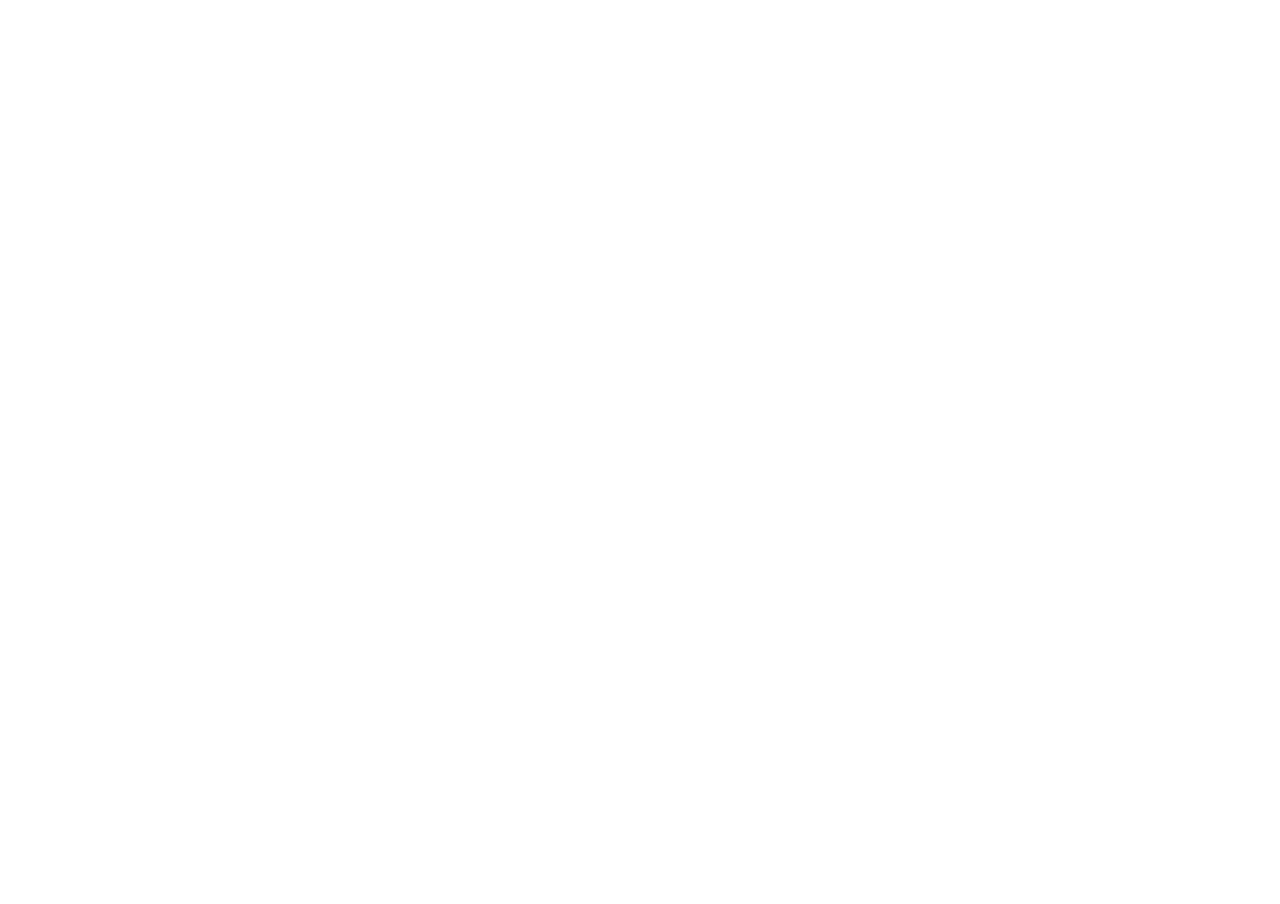
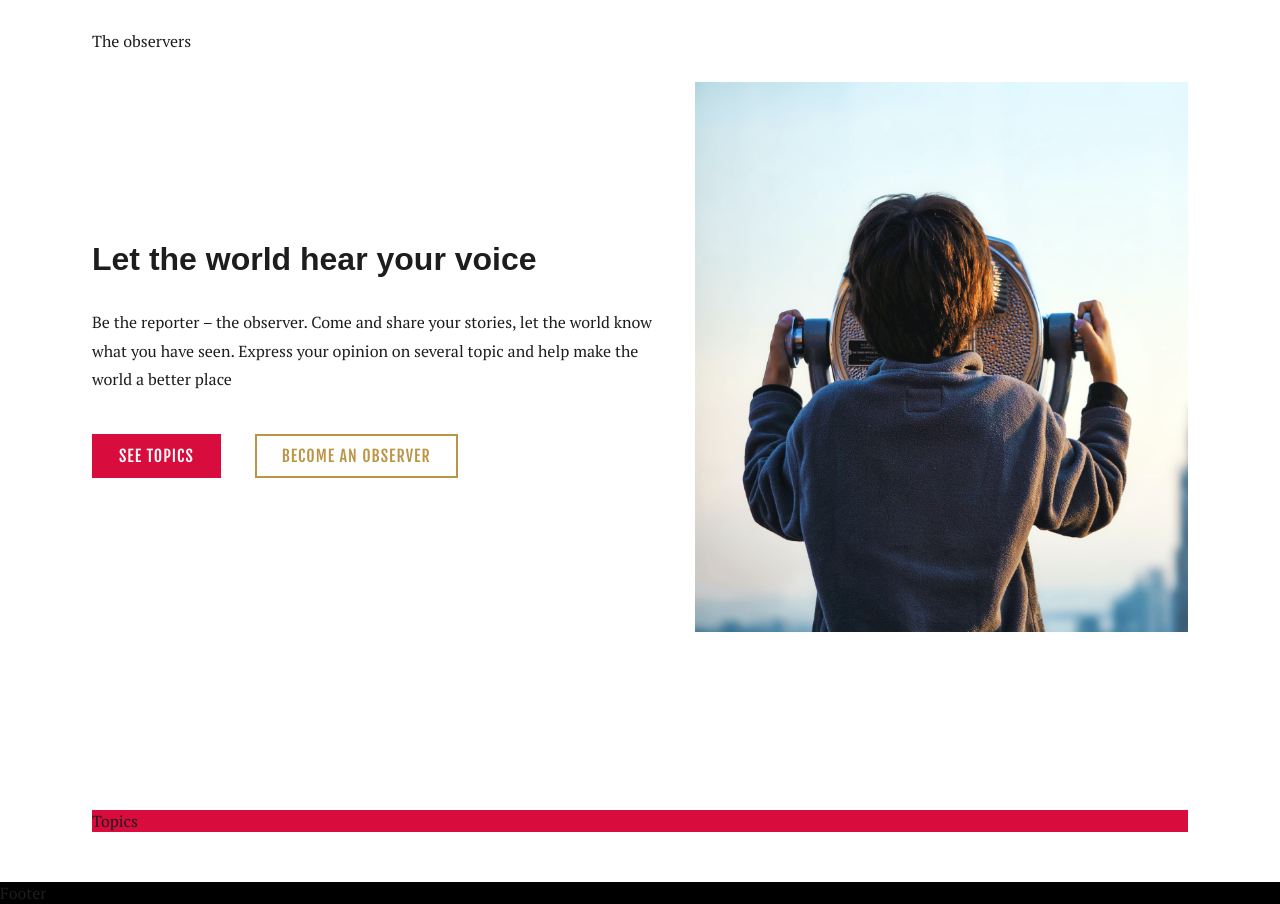
Before and after one commit to AsnelChristian/observers-v2-frontend, a website: page index.html in a window 1280 px wide. Before the commit the page ends 800 px from the top, so only its background shows below. Drawn offline with Linux system fonts and the light colour scheme; a web font is replaced by a local one.

Commit message:
Layout the page and build the hero section

```diff
--- a/index.html
+++ b/index.html
@@ -12,6 +12,36 @@
         <title>Observers &mdash; see, share, save!</title>
     </head>
     <body class="container">
-
+        <div class="header">
+            <div class="navigation">
+                <div class="logo">The observers</div>
+            </div>
+<!--            <ul class="nav">-->
+<!--                <li class="nav-item"><a href="#" class="nav-link">Home</a></li>-->
+<!--                <li class="nav-item"><a href="#" class="nav-link">Topics</a></li>-->
+<!--                <li class="nav-item"><a href="#" class="nav-link">About</a></li>-->
+<!--                <li class="nav-item"><a href="#" class="nav-link">Sign in</a></li>-->
+<!--                <li class="nav-item"><a href="#" class="nav-link">Sign up</a></li>-->
+<!--            </ul>-->
+            <div class="hero-box">
+                <div class="hero-box__msg">
+                    <h1 class="heading--primary">Let the world hear your voice</h1>
+                    <p class="paragraph paragraph--hero">Be the reporter &ndash; the observer. Come and share your stories, let the world know what you have seen. Express your opinion on several topic and help make the world a better place</p>
+                    <ul class="cta">
+                        <li class="cta__item"><a href="#" class="btn btn--pink btn--pink--filled cta__link">See Topics</a></li>
+                        <li class="cta__item"><a href="#" class="btn btn--brown cta__link">Become an observer</a></li>
+                    </ul>
+                </div>
+                <div class="hero-box__hero">
+                    <img src="img/little-observer.jpg" alt="" class="hero-box__img">
+                </div>
+            </div>
+        </div>
+        <div class="topics">
+            Topics
+        </div>
+        <div class="footer">
+            Footer
+        </div>
     </body>
 </html>
--- /dev/null
+++ b/sass/_btn.scss
@@ -0,0 +1,32 @@
+.btn {
+  &,
+  .btn:active,
+  .btn:visited {
+    text-decoration: none;
+    display: inline-block;
+
+    font-family: 'Fjalla One', sans-serif;
+    text-transform: uppercase;
+    padding: 1rem 2.5rem;
+    letter-spacing: .1rem;
+  }
+
+  &--pink {
+    border: 2px solid var(--color-primary);
+    color: var(--color-primary);
+
+    &--filled {
+      background-color: var(--color-primary);
+      color: var(--color-white);
+    }
+  }
+  &--brown {
+    border: 2px solid var(--color-primary-test);
+    color: var(--color-primary-test);
+
+    &--filled {
+      background-color: var(--color-primary-test);
+      color: var(--color-white);
+    }
+  }
+}
--- /dev/null
+++ b/sass/_footer.scss
@@ -0,0 +1,4 @@
+.footer {
+  grid-row: 3/-1;
+  grid-column: full-start/full-end;
+}
--- /dev/null
+++ b/sass/_grid.scss
@@ -0,0 +1,15 @@
+.container {
+  display: grid;
+  grid-template-rows: minmax(min-content, 95vh) repeat(2, min-content);
+  grid-template-columns: [full-start] 1fr [center-start] repeat(8, [col-start] minmax(min-content, 13.7rem) [col-end]) [center-end] 1fr [full-end];
+
+  grid-row-gap: 5rem;
+}
+
+.topics {
+  background-color: var(--color-primary);
+}
+
+.footer {
+  background-color: var(--color-black);
+}
--- /dev/null
+++ b/sass/_header.scss
@@ -0,0 +1,42 @@
+.header {
+  grid-row: 1/2;
+  grid-column: center-start / center-end;
+}
+
+.navigation {
+  padding-top: 3rem;
+  padding-bottom: 3rem;
+}
+
+.hero-box {
+  display: flex;
+  align-items: center;
+  justify-content: space-between;
+
+  &__msg {
+    flex: 1;
+    padding-right: 3rem;
+  }
+  &__hero {
+    flex-basis: 45%;
+    overflow: hidden;
+  }
+
+  &__img {
+    height: 55rem;
+    background-size: cover;
+  }
+}
+
+.cta {
+  width: 100%;
+  list-style: none;
+
+  display: block;
+
+  &__item {
+    display: inline-block;
+
+    margin-right: 3rem;
+  }
+}
--- /dev/null
+++ b/sass/_topics.scss
@@ -0,0 +1,4 @@
+.topics {
+  grid-row: 2/3;
+  grid-column: center-start/center-end;
+}
--- a/sass/base/_base.scss
+++ b/sass/base/_base.scss
@@ -1,3 +1,12 @@
+:root {
+  --color-primary: #D80C3D;
+  --color-primary-test: #ba9545;
+
+  --color-black-lighter: #1d1d1d;
+  --color-black: #000000;
+  --color-white: #ffffff;
+}
+
 $default-font-size: 1.6rem;
 
 *,
--- a/sass/base/_typography.scss
+++ b/sass/base/_typography.scss
@@ -2,4 +2,22 @@ body {
   font-family: 'PT serif', sans-serif;
   font-weight: 400;
   font-size: $default-font-size;
+  color: var(--color-black-lighter);
 }
+
+.heading--primary {
+  font-family: 'Frank Ruhl Libre', sans-serif;
+  font-size: 3.2rem;
+  font-weight: 700;
+  margin-bottom: 3rem;
+}
+
+.paragraph {
+  font-weight: 400;
+
+  &--hero {
+    font-weight: 500;
+    line-height: 1.8;
+    margin-bottom: 4rem;
+  }
+}
--- a/sass/main.scss
+++ b/sass/main.scss
@@ -1,2 +1,9 @@
 @import 'base/base';
 @import 'base/typography';
+
+@import 'grid';
+@import 'header';
+@import 'topics';
+@import 'footer';
+
+@import 'btn';
```
Also changed, not shown: css/style.css.
